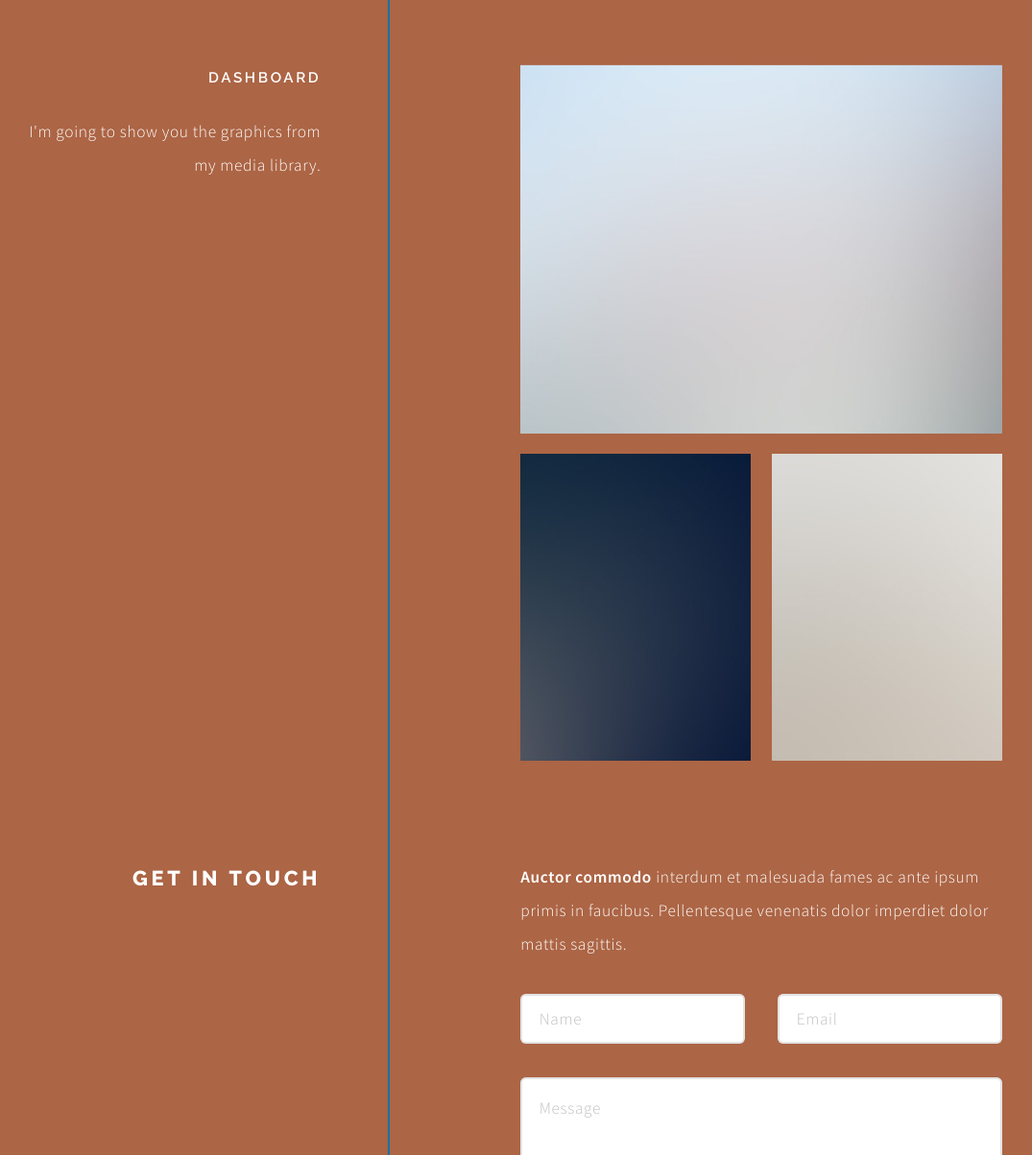
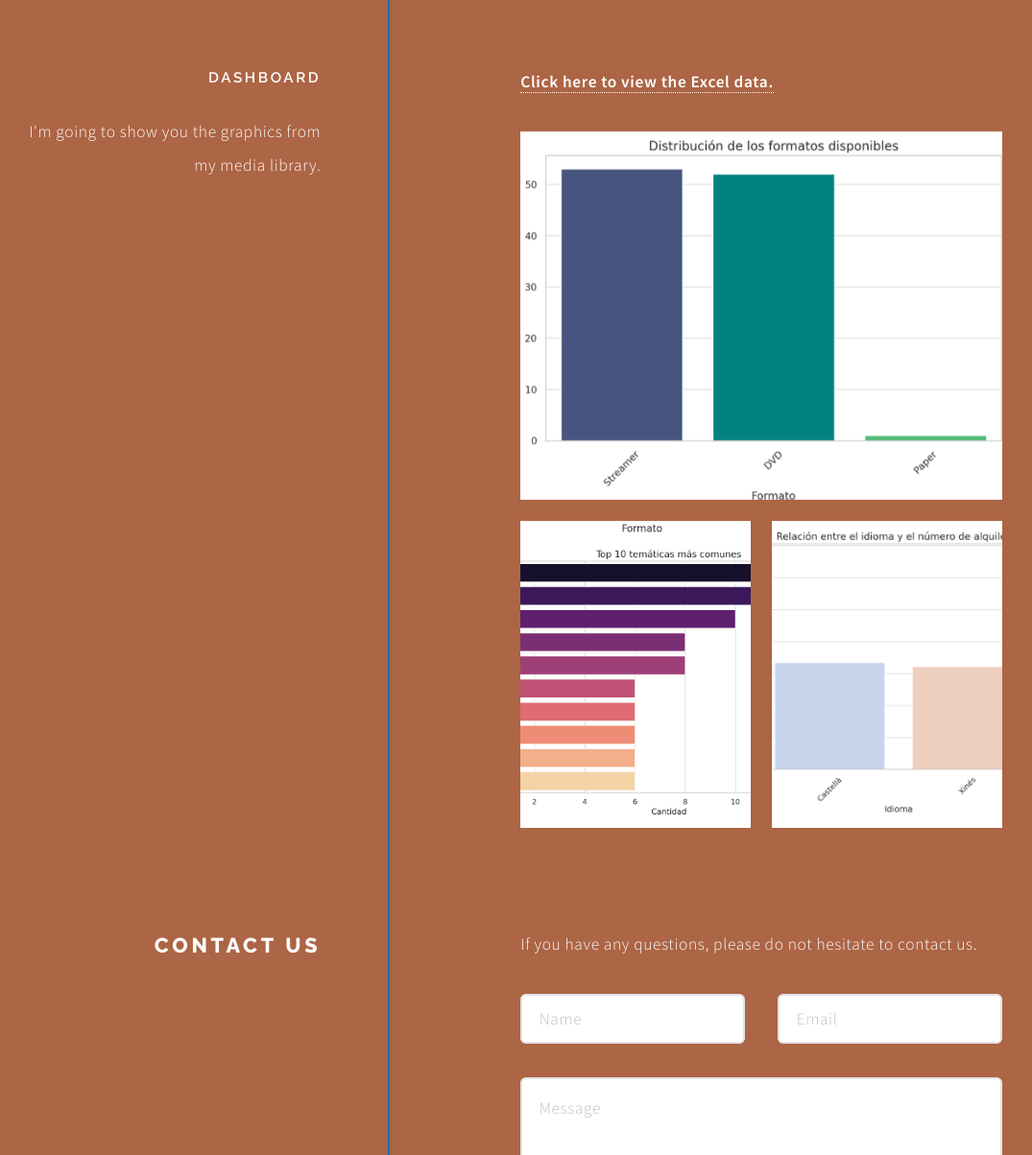
Before and after one commit to Braveee6/Mediateca, a plain HTML site: page index.html in a window 1280 px wide. Shown: the part 3200-4404 px from the top of the page at 96% size, without its empty margins (167-1242 px from the left). Drawn offline with Linux system fonts and the light colour scheme.

Commit message:
Add files via upload

```diff
--- a/index.html
+++ b/index.html
@@ -54,36 +54,48 @@
 								<section>
 									<div class="content">
 										<div class="gallery">
-											<a href="images/gallery/Captura.PNG" class="landscape"><img src="images/gallery/Captura.PNG" alt="" /></a>
-											<a href="images/gallery/Captura1.PNG"><img src="images/gallery/Captura1.PNG" alt="" /></a>
-											<a href="images/gallery/Captura2.PNG"><img src="images/gallery/Captura2.PNG" alt="" /></a>
-											<a href="images/gallery/Captura3.PNG" class="landscape"><img src="images/gallery/Captura3.PNG" alt="" /></a>
+											<a href="images/gallery/1.png" class="landscape"><img src="images/gallery/1.png" alt="" /></a>
+											<a href="images/gallery/2.png"><img src="images/gallery/2.png" alt="" /></a>
+											<a href="images/gallery/3.png"><img src="images/gallery/3.png" alt="" /></a>
+											<a href="images/gallery/4.png" class="landscape"><img src="images/gallery/4.png" alt="" /></a>
 										</div>
 									</div>
 								</section>
-
-							<!-- Section -->
-								<section>
-									<header>
-										<h3>Dashboard </h3>
-										<p>I'm going to show you the graphics from my media library.</p>
-									</header>
-									<div class="content">
-										<div class="gallery">
-											<a href="images/gallery/fulls/05.jpg" class="landscape"><img src="images/gallery/thumbs/05.jpg" alt="" /></a>
-											<a href="images/gallery/fulls/06.jpg"><img src="images/gallery/thumbs/06.jpg" alt="" /></a>
-											<a href="images/gallery/fulls/07.jpg"><img src="images/gallery/thumbs/07.jpg" alt="" /></a>
-										</div>
-									</div>
-								</section>
+<!-- Section -->
+<section>
+    <header>
+        <h3>Dashboard</h3>
+        <p>I'm going to show you the graphics from my media library.</p>
+    </header>
+    <div class="content">
+        <p>
+            <strong>
+                <a href="https://onedrive.live.com/personal/b463662b615c5911/_layouts/15/Doc.aspx?resid=B463662B615C5911!s90a40751872e4b0590dee7ef66a51f09&cid=b463662b615c5911&migratedtospo=true&app=Excel" target="_blank">
+                    Click here to view the Excel data.
+                </a>
+            </strong>
+        </p>
+        <div class="gallery">
+            <a href="images/gallery/Captura de pantalla 2024-12-17 153558.png" class="landscape">
+                <img src="images/gallery/Captura de pantalla 2024-12-17 153558.png" alt="" />
+            </a>
+            <a href="images/gallery/Captura de pantalla 2024-12-17 153721.png">
+                <img src="images/gallery/Captura de pantalla 2024-12-17 153721.png" alt="" />
+            </a>
+            <a href="images/gallery/Captura de pantalla 2024-12-17 153748.png">
+                <img src="images/gallery/Captura de pantalla 2024-12-17 153748.png" alt="" />
+            </a>
+        </div>
+    </div>
+</section>
 
 				<!-- Section -->
 					<section>
 						<header>
-							<h2>Get in touch</h2>
+							<h2>Contact Us</h2>
 						</header>
 						<div class="content">
-							<p><strong>Auctor commodo</strong> interdum et malesuada fames ac ante ipsum primis in faucibus. Pellentesque venenatis dolor imperdiet dolor mattis sagittis.</p>
+							<p>If you have any questions, please do not hesitate to contact us.</p>
 							<form>
 								<div class="fields">
 									<div class="field half">
```
Also changed, not shown: images/gallery/1.png (added), images/gallery/2.png (added), images/gallery/3.png (added), images/gallery/4.png (added), images/gallery/Captura de pantalla 2024-12-17 153558.png (added), images/gallery/Captura de pantalla 2024-12-17 153721.png (added), images/gallery/Captura de pantalla 2024-12-17 153748.png (added).
